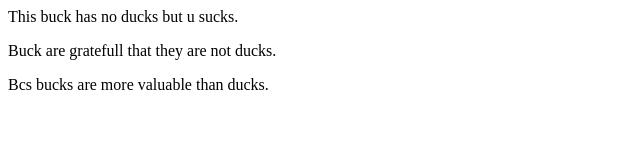
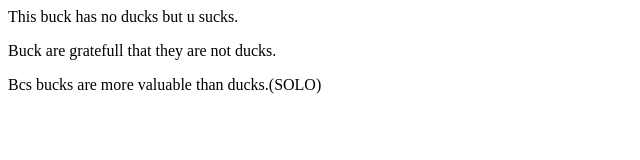
Before and after one commit to Venoknok/Local.repo, a plain HTML site: page Index.html in a window 1280 px wide. Shown: the full height of the page, 0-640 px from the left. Drawn offline with Linux system fonts and the light colour scheme.

Commit message:
add solo

```diff
--- a/Index.html
+++ b/Index.html
@@ -1,3 +1,3 @@
 <p>This buck has no ducks but u sucks.</p>
 <p>Buck are gratefull that they are not ducks.</p>
-<p>Bcs bucks are more valuable than ducks.</p>
+<p>Bcs bucks are more valuable than ducks.(SOLO)</p>
```
